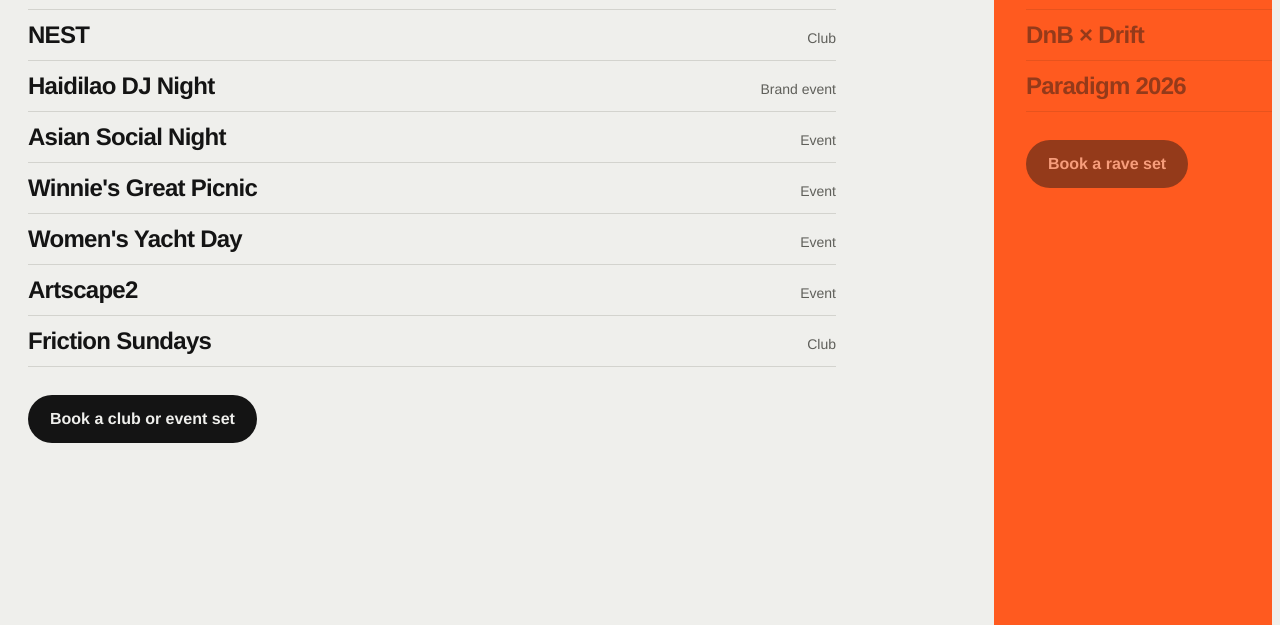
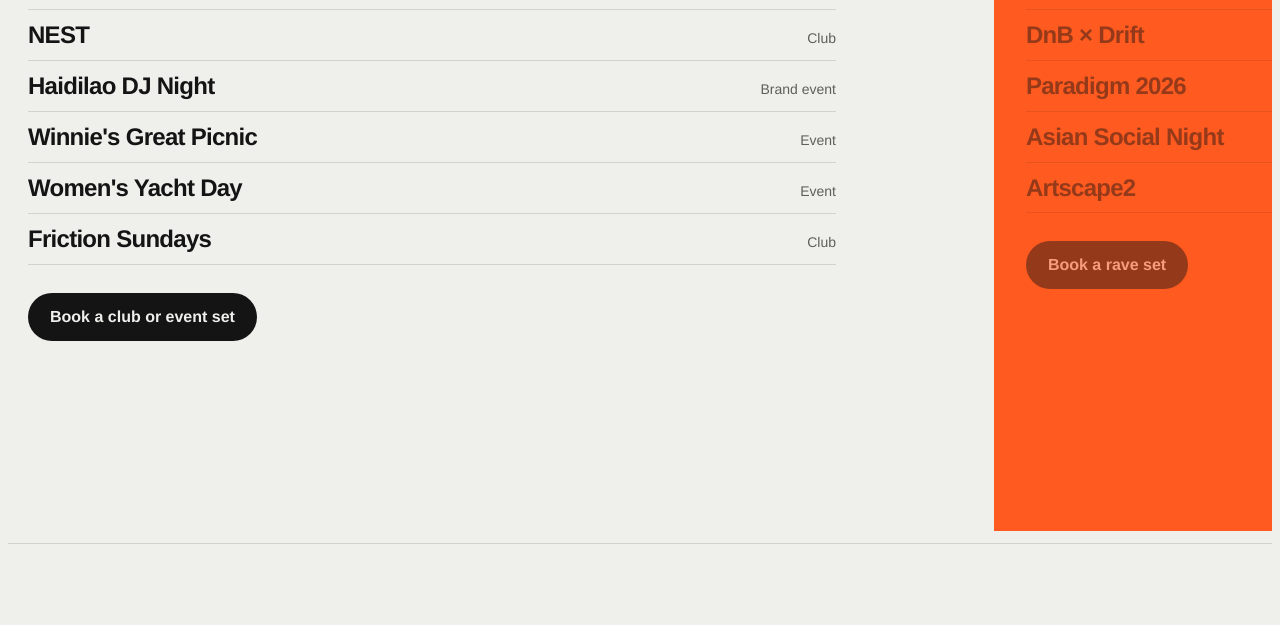
Before and after one commit to valennnnqiu/valen-site, a plain HTML site: page index.html in a window 1280 px wide. Shown: the part 1917-2542 px from the top of the page. Drawn offline with Linux system fonts and the light colour scheme; a web font is replaced by a local one.

Commit message:
Move Asian Social Night and Artscape2 to the DnB list; set Asian Running Club as host
Co-Authored-By: Claude Sonnet 5.5 <noreply@anthropic.com>

```diff
--- a/index.html
+++ b/index.html
@@ -451,10 +451,8 @@ a.cover:hover .sq .blur{transform:rotate(-14deg) translateX(-30%)}
             <li><span class="n">AMPM</span><span class="h">Club</span></li>
             <li><span class="n">NEST</span><span class="h">Club</span></li>
             <li><span class="n">Haidilao DJ Night</span><span class="h">Brand event</span></li>
-            <li data-img="img/f_asian.jpg"><span class="n">Asian Social Night</span><span class="h">Event</span></li>
             <li data-img="img/f_picnic.jpg"><span class="n">Winnie's Great Picnic</span><span class="h">Event</span></li>
             <li data-img="img/f_yacht.jpg"><span class="n">Women's Yacht Day</span><span class="h">Event</span></li>
-            <li><span class="n">Artscape2</span><span class="h">Event</span></li>
             <li data-img="img/friction.jpg"><span class="n">Friction Sundays</span><span class="h">Club</span></li>
           </ul>
           <a class="cue" href="#book" data-type="club">Book a club or event set</a>
@@ -471,6 +469,8 @@ a.cover:hover .sq .blur{transform:rotate(-14deg) translateX(-30%)}
             <li data-img="img/f_spinout.jpg" data-date="2026-10-24" data-where="Toronto" data-tix="https://pawsandpistons.ca"><span class="n">Spin Out Street Rave</span><span class="h">Paws and Pistons</span></li>
             <li data-img="img/f_paws.jpg"><span class="n">DnB × Drift</span><span class="h">Paws and Pistons DnB</span></li>
             <li data-img="img/f_paradigm.jpg"><span class="n">Paradigm 2026</span><span class="h">Chapter 1</span></li>
+            <li data-img="img/f_asian.jpg"><span class="n">Asian Social Night</span><span class="h">Asian Running Club</span></li>
+            <li><span class="n">Artscape2</span><span class="h"></span></li>
           </ul>
           <a class="cue" href="#book" data-type="rave">Book a rave set</a>
         </div>
```
